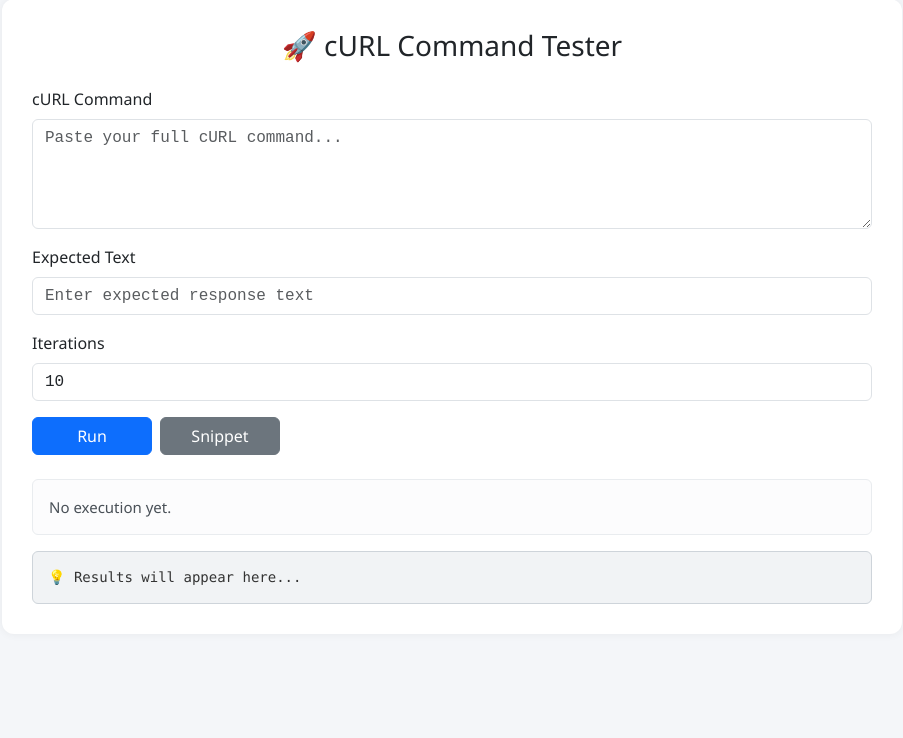
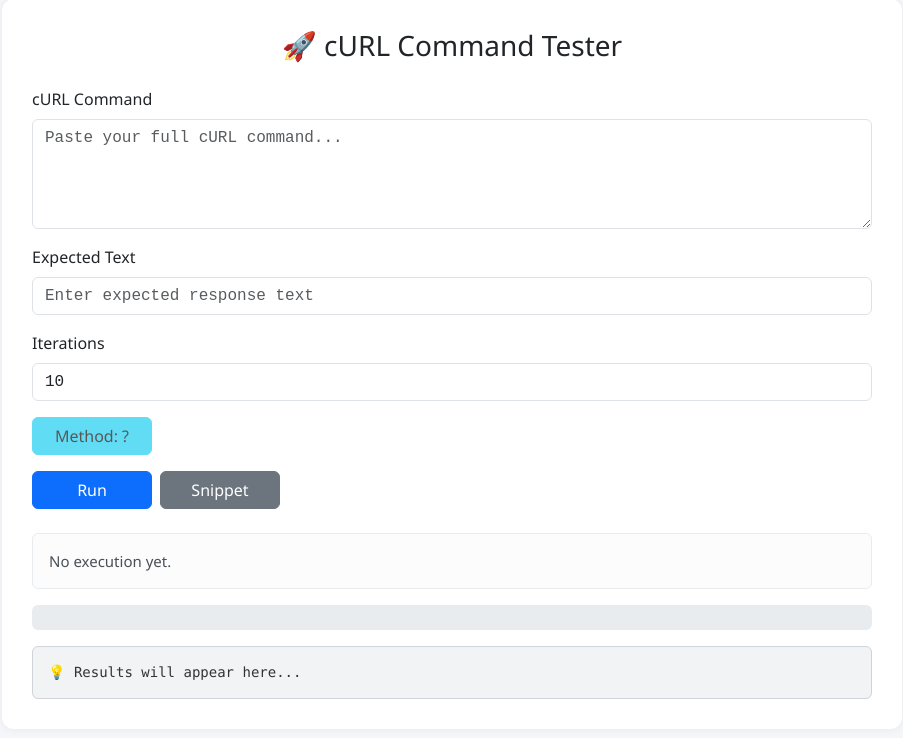
Before and after one commit to dhruvipatel67/request_tester_flask, a Flask app: page / in a window 1280 px wide. Shown: the part 41-779 px from the top of the page, without its empty margins (188-1091 px from the left). Run offline with Flask 3, Linux system fonts and the light colour scheme.

Commit message:
add method and progress bar code

```diff
--- a/request_tester_flask/app.py
+++ b/request_tester_flask/app.py
@@ -1,13 +1,15 @@
-from flask import Flask, render_template, request, jsonify
+import uuid
+from flask import Flask, render_template, request, jsonify, render_template_string
 from cURL import CurlConverter
 import requests
 import threading
-from flask import render_template_string
 import time
 from concurrent.futures import ThreadPoolExecutor
+from method import run_iterations
+from progressbar import start_background_task, get_task_progress
 
 app = Flask(__name__)
-stop_flag = False
+tasks = {}
 
 
 @app.route("/", methods=["GET", "POST"])
@@ -16,52 +18,8 @@ def index():
         curl_command = request.form["curl_command"]
         expected_text = request.form["expected_text"]
         iterations = int(request.form["iterations"])
-
-        try:
-            method, url, headers, data, json_data = CurlConverter(curl_command).convert()
-        except Exception as e:
-            return jsonify({"error": str(e)})
-
-        results = []
-        summary = {"success": 0, "fail": 0, "found": 0, "total": iterations}
-        session = requests.Session()
-
-        def send_request(i):
-            nonlocal summary
-            try:
-                if method == "POST":
-                    response = session.post(url, headers=headers, data=data, json=json_data)
-                else:
-                    response = session.get(url, headers=headers)
-
-                content = response.text
-                if expected_text.lower() in content.lower():
-                    summary["success"] += 1
-                    summary["found"] += 1
-                    idx = content.lower().find(expected_text.lower())
-                    preview = content[max(0, idx - 30): idx + len(expected_text) + 30]
-                    return f"✅ Iteration {i}: Found at index {idx}\n...{preview}..."
-                else:
-                    summary["fail"] += 1
-                    return f"❌ Iteration {i}: Not Found (Status {response.status_code})"
-
-            except Exception as e:
-                summary["fail"] += 1
-                return f"⚠️ Iteration {i}: ERROR - {str(e)}"
-
-        start = time.time()
-        with ThreadPoolExecutor(max_workers=15) as executor:
-            futures = [executor.submit(send_request, i) for i in range(1, iterations + 1)]
-            for f in futures:
-                results.append(f.result())
-        total_time = time.time() - start
-
-        return jsonify({
-            "results": results,
-            "summary": summary,
-            "time": f"{total_time:.2f} seconds"
-        })
-
+        result = run_iterations(curl_command, expected_text, iterations)
+        return jsonify(result)
     return render_template("index.html")
 
 
@@ -72,9 +30,6 @@ def snippet():
 
     try:
         method, url, headers, data, extra = CurlConverter(curl_command).convert()
-
-
-
 
     except Exception as e:
         return f"<h3>Error parsing cURL: {str(e)}</h3>"
@@ -161,5 +116,30 @@ except Exception as e:
 """, code=code)
 
 
+@app.route("/start_task", methods=["POST"])
+def start_task():
+    curl_command = request.form["curl_command"]
+    expected_text = request.form["expected_text"]
+    iterations = int(request.form["iterations"])
+    task_id = start_background_task(curl_command, expected_text, iterations)
+    return jsonify({"task_id": task_id})
+
+
+@app.route("/progress/<task_id>")
+def progress(task_id):
+    task = get_task_progress(task_id)
+    if not task:
+        return jsonify({"error": "Task not found"}), 404
+    resp = {
+        "done": task["done"],
+        "total": task["total"],
+        "results": task.get("results", []),
+        "summary": task.get("summary", {}),
+        "finished": task.get("finished", False),
+        "time": task.get("time", "0.00 seconds")
+    }
+    return jsonify(resp)
+
+
 if __name__ == "__main__":
     app.run(debug=True)
--- /dev/null
+++ b/request_tester_flask/progressbar.py
@@ -0,0 +1,62 @@
+import uuid
+import threading
+import time
+import requests
+from cURL import CurlConverter
+
+tasks = {}
+
+def start_background_task(curl_command, expected_text, iterations):
+    task_id = str(uuid.uuid4())
+    tasks[task_id] = {
+        "done": 0,
+        "total": iterations,
+        "results": [],
+        "summary": {"success": 0, "fail": 0, "found": 0, "total": iterations},
+        "finished": False,
+        "time": "0.00 seconds"
+    }
+
+    def run_task():
+        try:
+            method, url, headers, data, json_data = CurlConverter(curl_command).convert()
+        except Exception as e:
+            tasks[task_id]["error"] = str(e)
+            tasks[task_id]["finished"] = True
+            return
+
+        session = requests.Session()
+        summary = tasks[task_id]["summary"]
+        results = tasks[task_id]["results"]
+        start = time.time()
+
+        for i in range(1, iterations + 1):
+            try:
+                if method == "POST":
+                    response = session.post(url, headers=headers, data=data, json=json_data)
+                else:
+                    response = session.get(url, headers=headers)
+                content = response.text
+                if expected_text.lower() in content.lower():
+                    summary["success"] += 1
+                    summary["found"] += 1
+                    idx = content.lower().find(expected_text.lower())
+                    preview = content[max(0, idx - 30): idx + len(expected_text) + 30]
+                    results.append(f"✅ Iteration {i}: Found at index {idx}\n...{preview}...")
+                else:
+                    summary["fail"] += 1
+                    results.append(f"❌ Iteration {i}: Not Found (Status {response.status_code})")
+            except Exception as e:
+                summary["fail"] += 1
+                results.append(f"⚠️ Iteration {i}: ERROR - {str(e)}")
+            tasks[task_id]["done"] = i
+
+        total_time = time.time() - start
+        tasks[task_id]["finished"] = True
+        tasks[task_id]["time"] = f"{total_time:.2f} seconds"
+
+    threading.Thread(target=run_task).start()
+    return task_id
+
+def get_task_progress(task_id):
+    return tasks.get(task_id)
--- a/request_tester_flask/templates/index.html
+++ b/request_tester_flask/templates/index.html
@@ -51,6 +51,16 @@
         .btn {
             min-width: 120px;
         }
+
+        .progress {
+            height: 25px;
+        }
+
+        .progress-bar {
+            line-height: 25px;
+            color: white;
+            font-weight: 500;
+        }
     </style>
 </head>
 <body>
@@ -70,6 +80,9 @@
                 <label for="iterations" class="form-label">Iterations</label>
                 <input type="number" name="iterations" id="iterations" class="form-control" value="10" min="1">
             </div>
+            <div class="mb-3">
+                <button type="button" class="btn btn-info" id="methodBtn" disabled>Method: ?</button>
+            </div>
 
             <div class="d-flex gap-2 mb-4">
                 <button type="submit" class="btn btn-primary">Run</button>
@@ -78,6 +91,11 @@
         </form>
 
         <div id="summary" class="alert alert-light" role="alert">No execution yet.</div>
+
+        <div class="progress mb-3" style="height: 25px;">
+            <div id="progressBar" class="progress-bar progress-bar-striped progress-bar-animated"
+                 role="progressbar" style="width: 0%">0%</div>
+        </div>
 
         <div id="resultArea">💡 Results will appear here...</div>
     </div>
@@ -90,30 +108,43 @@
             const form = new FormData(e.target);
             const summary = document.getElementById("summary");
             const resultArea = document.getElementById("resultArea");
+            const progressBar = document.getElementById("progressBar");
 
             summary.className = "alert alert-info";
             summary.textContent = "⏳ Executing...";
             resultArea.textContent = "";
+            progressBar.style.width = "0%";
+            progressBar.textContent = "0%";
 
-            try {
-                const res = await fetch("/", { method: "POST", body: form });
+            // Start the task and get a task_id
+            const res = await fetch("/start_task", { method: "POST", body: form });
             const data = await res.json();
-
             if (data.error) {
                 summary.className = "alert alert-danger";
                 summary.textContent = "❌ " + data.error;
                 return;
             }
+            const task_id = data.task_id;
 
+            // Poll for progress
+            let polling = true;
+            async function poll() {
+                const res = await fetch(`/progress/${task_id}`);
+                const data = await res.json();
+                // Update progress bar
+                const percent = Math.round((data.done / data.total) * 100);
+                progressBar.style.width = percent + "%";
+                progressBar.textContent = percent + "%";
+                if (data.finished) {
+                    polling = false;
                     summary.className = "alert alert-success";
                     summary.textContent = `✅ Success: ${data.summary.success} | ❌ Fail: ${data.summary.fail} | 🔍 Found: ${data.summary.found} | Total: ${data.summary.total} | ⏱ Time: ${data.time}`;
-
                     resultArea.textContent = data.results.join("\n\n");
-
-            } catch (error) {
-                summary.className = "alert alert-danger";
-                summary.textContent = "❌ Unexpected Error: " + error.message;
+                    progressBar.classList.remove("progress-bar-animated");
                 }
+                if (polling) setTimeout(poll, 500);
+            }
+            poll();
         };
 
         async function generateSnippet() {
@@ -125,6 +156,38 @@
             w.document.write(html);
             w.document.close();
         }
+
+        function detectCurlMethod(curl) {
+            // Check for -X or --request
+            const methodMatch = curl.match(/(?:-X|--request)\s+(['"])?(\w+)\1?/i);
+            if (methodMatch) return methodMatch[2].toUpperCase();
+            // Check for data flags (implies POST)
+            if (/(?:\s|^)-(?:d|data|data-raw|data-binary)\b/.test(curl) || /--data\b/.test(curl)) return "POST";
+            // Default to GET if only URL is present
+            if (/curl\s+['"]?\S+['"]?/.test(curl)) return "GET";
+            return "?";
+        }
+
+        document.getElementById("curl_command").addEventListener("input", function() {
+            const curl = this.value;
+            const method = detectCurlMethod(curl);
+            const methodBtn = document.getElementById("methodBtn");
+            methodBtn.textContent = "Method: " + method;
+
+            // Change color based on method
+            methodBtn.classList.remove("btn-info", "btn-success", "btn-warning", "btn-danger");
+            if (method === "POST") {
+                methodBtn.classList.add("btn-success");
+            } else if (method === "GET") {
+                methodBtn.classList.add("btn-info");
+            } else if (method === "PUT") {
+                methodBtn.classList.add("btn-warning");
+            } else if (method === "DELETE") {
+                methodBtn.classList.add("btn-danger");
+            } else {
+                methodBtn.classList.add("btn-secondary");
+            }
+        });
     </script>
 </body>
 </html>
```
Also changed, not shown: request_tester_flask/method.py (added, +48 -0 lines). Lines whose indentation alone changed are shown as unchanged.
